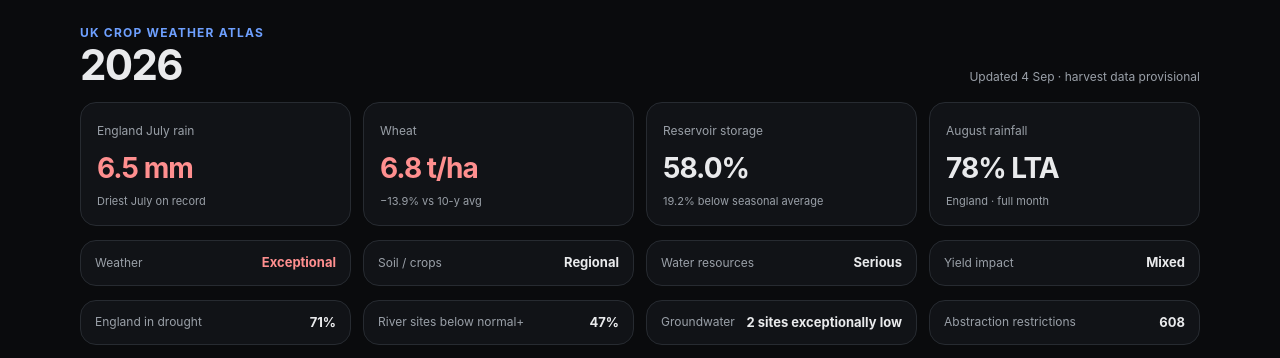
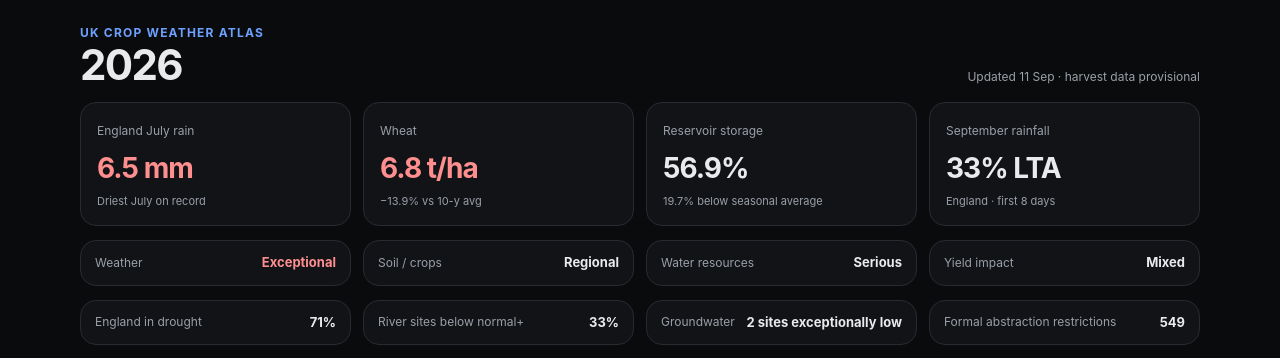
Before and after one commit to rjbowes32/aceweather, a Next.js app: page /atlas in a window 1280 px wide. Shown: the top 358 px of the page. Built offline with nearby package versions, Linux system fonts and the light colour scheme; no server answers.

Commit message:
Refresh Atlas with 11 September drought data

```diff
--- a/src/app/atlas/page.tsx
+++ b/src/app/atlas/page.tsx
@@ -11,7 +11,7 @@ const crops = [
 
 const sources = [
   ["AHDB harvest", "https://ahdb.org.uk/cereals-oilseeds/gb-harvest-progress"],
-  ["Environment Agency drought", "https://www.gov.uk/government/publications/dry-weather-and-drought-in-england-2026-summary-reports/dry-weather-and-drought-in-england-28-august-to-3-september-2026"],
+  ["Environment Agency drought", "https://www.gov.uk/government/publications/dry-weather-and-drought-in-england-2026-summary-reports/dry-weather-and-drought-in-england-4-to-10-september-2026"],
   ["Met Office climate", "https://www.metoffice.gov.uk/research/climate/maps-and-data/uk-temperature-rainfall-and-sunshine-time-series"],
   ["AHDB wheat RL", "https://ahdb.org.uk/knowledge-library/winter-wheat-recommended-and-candidate-lists"],
   ["AHDB forage", "https://ahdb.org.uk/knowledge-library/forage-for-knowledge"],
@@ -38,7 +38,7 @@ export default function AtlasPage() {
             <p className={styles.eyebrow}>UK Crop Weather Atlas</p>
             <h1>2026</h1>
           </div>
-          <span>Updated 4 Sep · harvest data provisional</span>
+          <span>Updated 11 Sep · harvest data provisional</span>
         </header>
 
         <section className={styles.grid4} aria-label="Headline signals">
@@ -54,13 +54,13 @@ export default function AtlasPage() {
           </article>
           <article className={styles.metric}>
             <span>Reservoir storage</span>
-            <strong>58.0%</strong>
-            <small>19.2% below seasonal average</small>
+            <strong>56.9%</strong>
+            <small>19.7% below seasonal average</small>
           </article>
           <article className={styles.metric}>
-            <span>August rainfall</span>
-            <strong>78% LTA</strong>
-            <small>England · full month</small>
+            <span>September rainfall</span>
+            <strong>33% LTA</strong>
+            <small>England · first 8 days</small>
           </article>
         </section>
 
@@ -73,9 +73,9 @@ export default function AtlasPage() {
 
         <section className={styles.statusGrid} aria-label="Water resource indicators">
           <div><span>England in drought</span><strong>71%</strong></div>
-          <div><span>River sites below normal+</span><strong>47%</strong></div>
+          <div><span>River sites below normal+</span><strong>33%</strong></div>
           <div><span>Groundwater</span><strong>2 sites exceptionally low</strong></div>
-          <div><span>Abstraction restrictions</span><strong>608</strong></div>
+          <div><span>Formal abstraction restrictions</span><strong>549</strong></div>
         </section>
 
         <section className={styles.grid2}>
```
